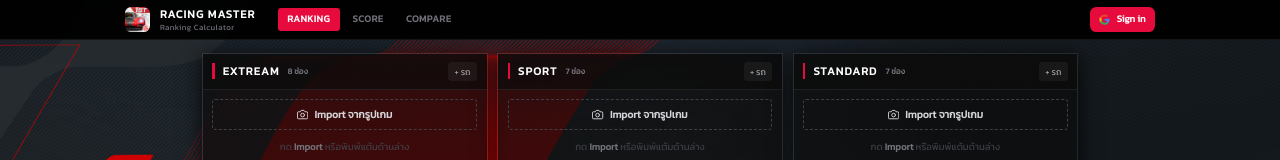
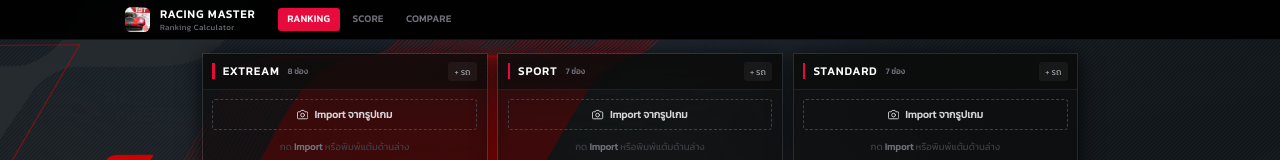
Before and after one commit to kittipongMT/cal-ranking-rm, a React (Vite) app: page / in a window 1280 px wide. Shown: the top 160 px of the page. Built offline with nearby package versions, Linux system fonts and the light colour scheme; no server answers; the HTML template or start-up script is replaced by a standard one.

Commit message:
feat: adjust input font size for improved accessibility

```diff
--- a/index.html
+++ b/index.html
@@ -12,6 +12,7 @@
     <meta name="apple-mobile-web-app-title" content="RM Cal" />
     <style>
       html { zoom: 0.8; }
+    input, select, textarea { font-size: 16px; }
       html, body, #root { min-height: 100%; background: #000; }
     </style>
   </head>
--- a/src/App.tsx
+++ b/src/App.tsx
@@ -263,13 +263,7 @@
               Compare
             </button>
           </nav>
-          <div className="ml-auto">
-            <AuthButton
-              user={user}
-              onSignIn={() => signInGoogle().catch(console.error)}
-              onSignOut={() => signOutUser().catch(console.error)}
-            />
-          </div>
+
         </div>
       </header>
 
```
